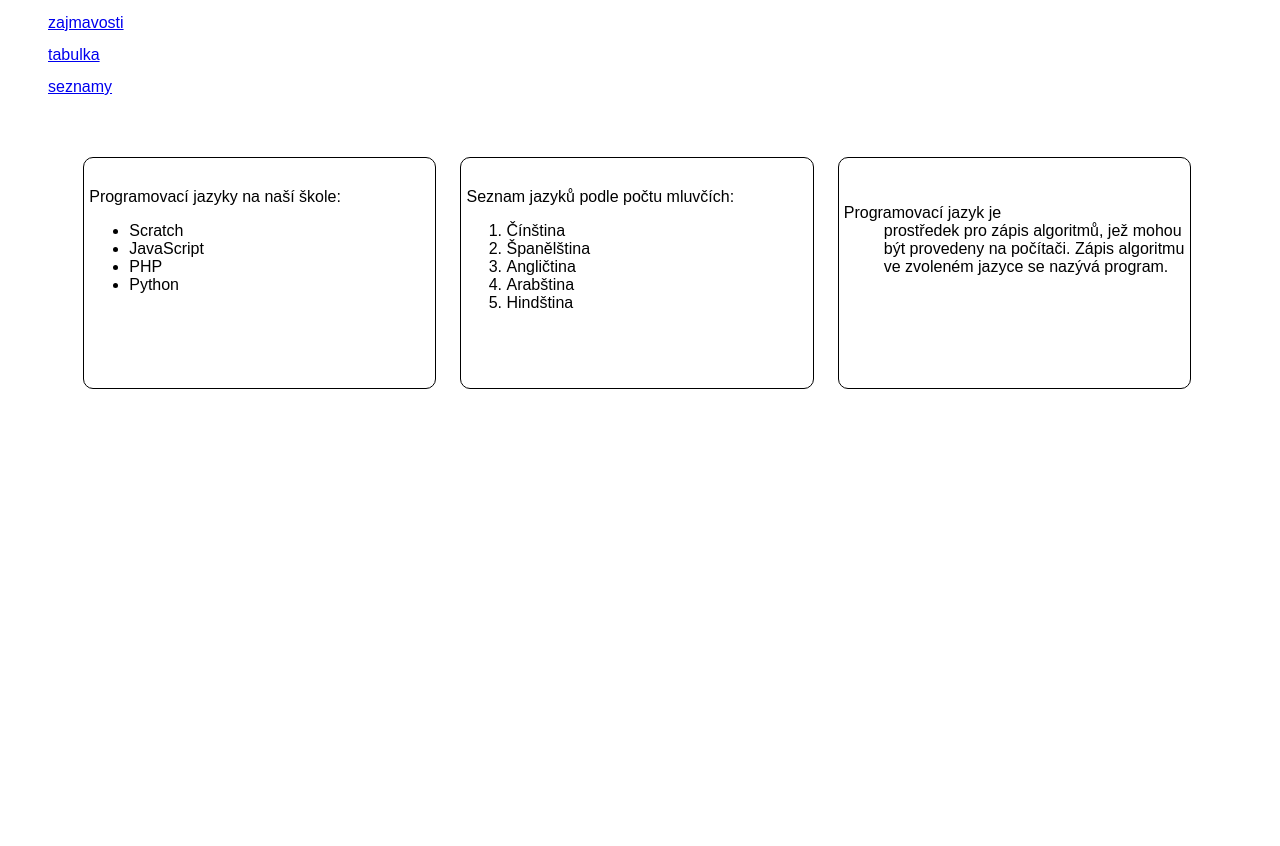
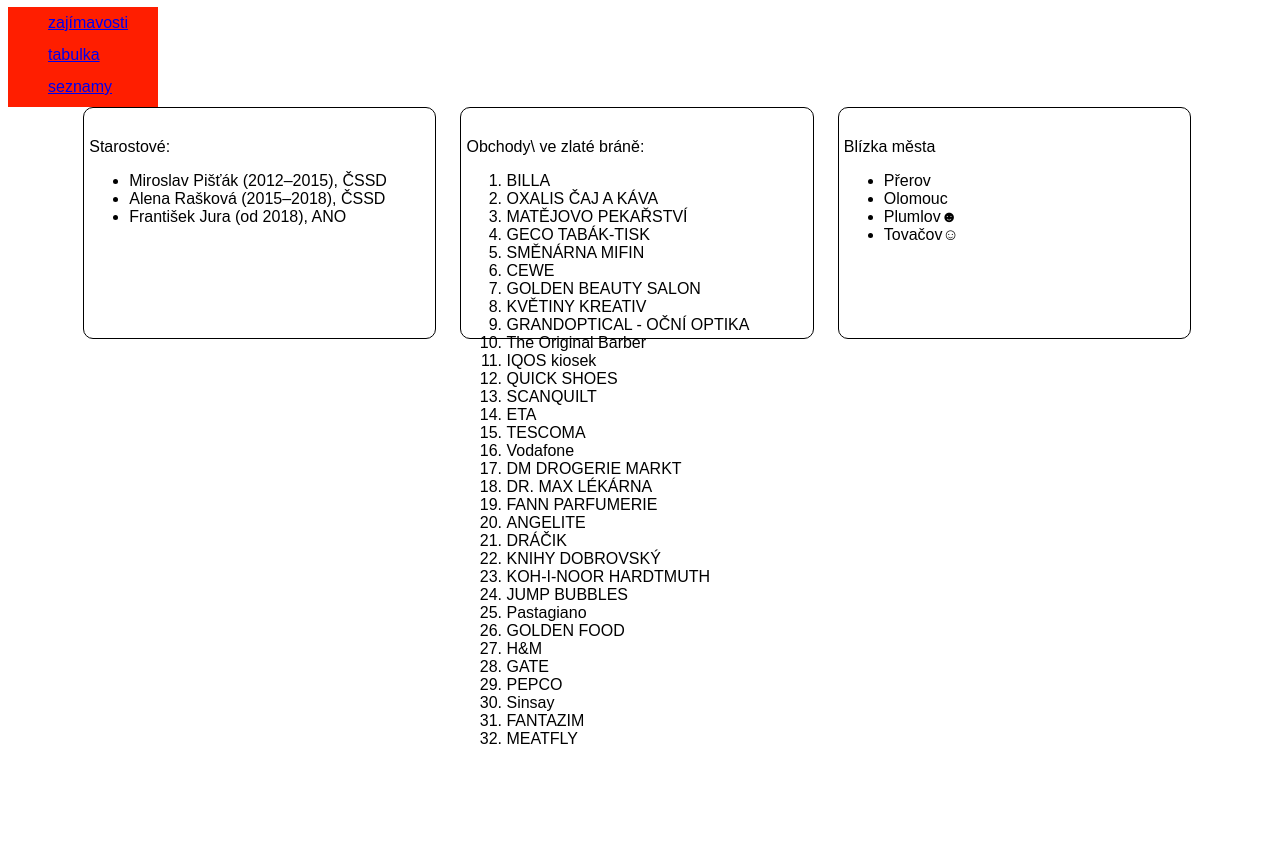
Before and after one commit to jsemmetry/tercie, a plain HTML site: page seznamy.html in a window 1280 px wide. Shown: the part 73-919 px from the top of the page. Before the commit the page ends 800 px from the top, so only its background shows below. Drawn offline with Linux system fonts and the light colour scheme.

Commit message:
Add files via upload

```diff
--- a/seznamy.html
+++ b/seznamy.html
@@ -12,42 +12,65 @@
     </header>
     <nav>
 		<ul>
-            <li><a href="index.html">zajmavosti</a></li>
+            <li><a href="index.html">zajímavosti</a></li>
             <li><a href="tabulka.html">tabulka</a></li>
             <li><a href="seznamy.html">seznamy</a></li>
             </ul>
 	</nav>
     <section>
         <article>
-             Programovací jazyky na naší škole:
+             Starostové:
               <ul>
-                <li>Scratch</li>
-                <li>JavaScript</li>
-                <li>PHP</li>
-                <li>Python</li>
-
+                <li>Miroslav Pišťák (2012–2015), ČSSD</li>
+                <li>Alena Rašková (2015–2018), ČSSD </li>
+                <li>František Jura (od 2018), ANO</li>
             </ul>
         </article>
         <article>
-           Seznam jazyků podle počtu mluvčích:
+           Obchody\ ve zlaté bráně:
            <ol>
-            <li>Čínština</li>
-            <li>Španělština</li>
-            <li>Angličtina</li>
-            <li>Arabština</li>
-            <li>Hindština</li>
+            <li>BILLA</li>
+            <li>OXALIS ČAJ A KÁVA</li>
+            <li>MATĚJOVO PEKAŘSTVÍ</li>
+            <li>GECO TABÁK-TISK</li>
+            <li>SMĚNÁRNA MIFIN</li>
+            <li>CEWE</li>
+            <li>GOLDEN BEAUTY SALON</li>
+            <li>KVĚTINY KREATIV</li>
+            <li>GRANDOPTICAL - OČNÍ OPTIKA</li>
+            <li>The Original Barber</li>
+            <li>IQOS kiosek</li>
+            <li>QUICK SHOES</li>
+            <li>SCANQUILT</li>
+            <li>ETA</li>
+            <li>TESCOMA</li>
+            <li>Vodafone</li>
+            <li>DM DROGERIE MARKT</li>
+            <li>DR. MAX LÉKÁRNA</li>
+            <li>FANN PARFUMERIE</li>
+            <li>ANGELITE</li>
+            <li>DRÁČIK</li>
+            <li>KNIHY DOBROVSKÝ</li>
+            <li>KOH-I-NOOR HARDTMUTH</li>
+            <li>JUMP BUBBLES</li>
+            <li>Pastagiano</li>
+            <li>GOLDEN FOOD</li>
+            <li>H&M</li>
+            <li>GATE</li>
+            <li>PEPCO</li>
+            <li>Sinsay</li>
+            <li>FANTAZIM</li>
+            <li>MEATFLY</li>
            </ol>
-
         </article>
         <article>
-            <dl>
-            <dt>Programovací jazyk je </dt>
-            <dd>prostředek pro zápis algoritmů, jež mohou být provedeny na počítači.
-                Zápis algoritmu ve zvoleném jazyce se nazývá program.
-            </dd>
-
-            </dl>
-
+            Blízka města
+            <ul>
+                <li>Přerov</li>
+                <li>Olomouc</li>
+                <li>Plumlov☻</li>
+                <li>Tovačov☺</li>
+            </ul>
         </article>
     </section>
 </body>
--- a/styl.css
+++ b/styl.css
@@ -2,24 +2,24 @@
      font-family: Arial, Helvetica, sans-serif;
 	color: rgb(0, 0, 0);}
 h1{text-align: center;}
-header{color: rgb(0, 0, 0);}
+header{color: rgb(51, 255, 0);}
 
-nav{width: 200px;
-     height: 150px;
-    line-height:2 ;}
+nav{width: 150px;
+     height: 100px;
+    line-height:2 ;background-color: rgb(255, 30, 0);}
 
 p{width: 600px;
 height: 100px;
 margin-left:  250px; }
 
-img{width: 300px;
+img{width: 101px;
 float: right;
-margin-right: 100px;}
+margin-right: 100px;
+size: 250px;}
 
 section{width: 90%;
-        height: 300px;
+        height: 3000px;
         margin:0 auto ;
-        size: 300px;
      }
  article{width: 30%;
           height: 200px;
@@ -29,4 +29,4 @@
      padding: 30px 5px 0 5px;
      margin: 0 12px 30px 12px;}
 nav li{list-style-type: none;}
-table{text-align: center;width:150px;height: 250px;}
+table{text-align: center;width:200px;height: 20px;}
```
Also changed, not shown: index.html (+5 -0 lines), tabulka.html (+5 -6 lines).
